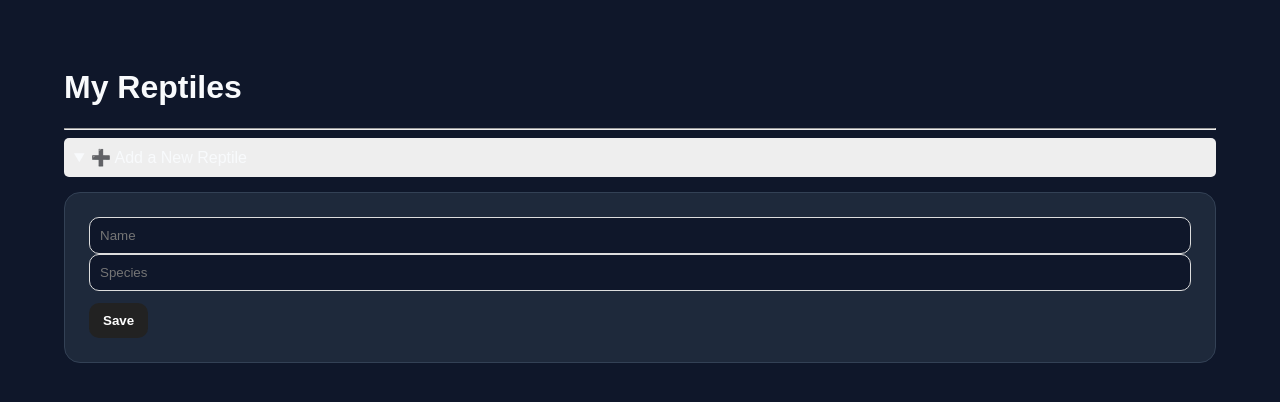
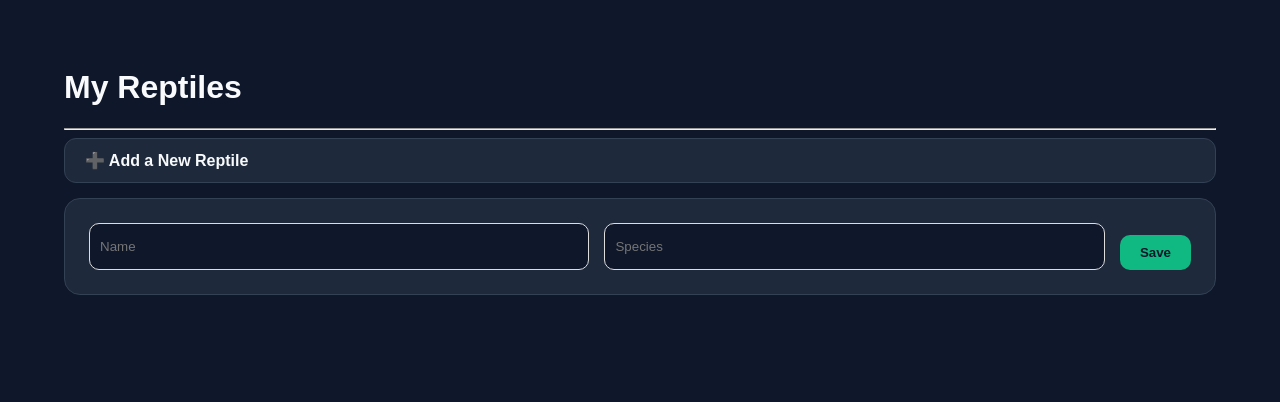
Before and after one commit to krice78/Reptile-Tasks, a Flask app: page /my_reptiles in a window 1280 px wide, after a click on "➕ Add a New Reptile". Shown: the part 57-459 px from the top of the page. Run offline with Flask 3, Linux system fonts and the light colour scheme; a user stored in the database is signed in.

Commit message:
fixing color schemes

```diff
--- a/static/styles.css
+++ b/static/styles.css
@@ -98,4 +138,29 @@ button:hover { transform: translateY(-1px); }
     border-radius: 10px;
 }
 
-/* .logout { background: #ef4444; color: white; border: none; } */
+/* Styling the clickable 'Add a New Reptile' bar */
+.dropdown-header {
+    cursor: pointer;
+    padding: 12px 20px;
+    background-color: var(--card-bg); /* Matches your cards */
+    border: 1px solid var(--border);
+    border-radius: 12px;
+    font-weight: 600;
+    list-style: none; /* Removes the default arrow in some browsers */
+}
+
+.dropdown-header:hover {
+    background-color: #2d3748; /* Slightly lighter on hover */
+}
+
+/* Ensure the form inside doesn't look squished */
+.inline-form {
+    display: flex;
+    gap: 15px;
+    flex-wrap: wrap;
+}
+
+.inline-form input {
+    flex: 1;
+    min-width: 150px;
+}
--- a/templates/dashboard.html
+++ b/templates/dashboard.html
@@ -37,7 +37,7 @@
         {% endif %}
 
         <div style="margin-top: 20px;">
-            <a href="{{ url_for('my_reptiles') }}" class="btn">View All Reptiles →</a>
+            <a href="{{ url_for('my_reptiles') }}" class="btn-secondary">View All Reptiles →</a>
         </div>
     </div>
 </body>
--- a/templates/my_reptiles.html
+++ b/templates/my_reptiles.html
@@ -35,15 +35,15 @@
 
     <hr>
 
-    <details>
-        <summary style="cursor: pointer; padding: 10px; background: #eee; border-radius: 5px;">
+<details class="add-reptile-dropdown">
+    <summary class="dropdown-header">
         ➕ Add a New Reptile
     </summary>
     <div class="card" style="margin-top: 15px;">
-            <form method="post" action="{{ url_for('my_reptiles_post') }}">
+        <form method="post" action="{{ url_for('my_reptiles_post') }}" class="inline-form">
             <input name="name" placeholder="Name" required />
             <input name="species" placeholder="Species" required />
-                <button type="submit">Save</button>
+            <button type="submit" class="btn">Save</button>
         </form>
     </div>
 </details>
```
Also changed, not shown: other parts of static/styles.css (+40 -0 lines). Lines whose indentation alone changed are shown as unchanged.
